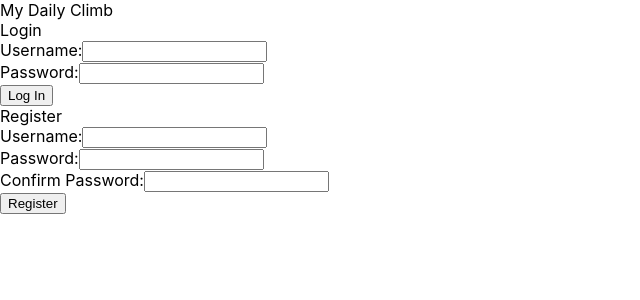
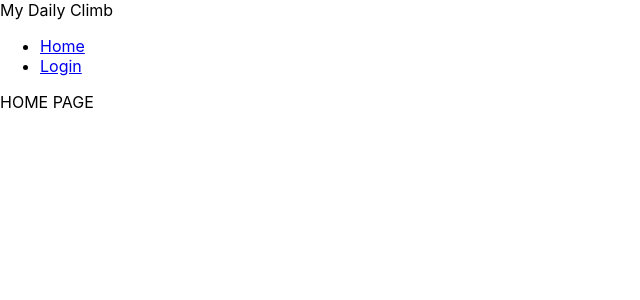
Before and after one commit to HelenHMaher/my-daily-climb, a React (Create React App) app: page / in a window 1280 px wide. Shown: the top 300 px of the page, without its empty margins (0-640 px from the left). Built offline with nearby package versions, Linux system fonts and the light colour scheme; the HTML template or start-up script is replaced by a standard one.

Commit message:
need to call to backend for authentication

```diff
--- a/src/App.js
+++ b/src/App.js
@@ -1,12 +1,36 @@
 import React from "react";
-import { BrowserRouter, Route } from "react-router-dom";
+import { BrowserRouter, Route, Switch, Link, Redirect } from "react-router-dom";
 import Login from "./views/login";
+import Profile from "./views/profile";
+import Home from "./views/home";
 
 function App() {
+  const isAuthenticated = false;
+  const name = "John";
   return (
     <BrowserRouter>
       <header>My Daily Climb</header>
-      <Route path="/" component={Login} />
+      <nav>
+        <ul>
+          <li>
+            <Link to="/">Home</Link>
+          </li>
+          <li>
+            <Link to={`/profile/${name}`}>Login</Link>
+          </li>
+        </ul>
+      </nav>
+      <Switch>
+        <Route path="/" exact component={Home} />
+        <Route path="/login" exact component={Login} />
+        {isAuthenticated ? (
+          <>
+            <Route path="/profile/:name" component={Profile} />
+          </>
+        ) : (
+          <Redirect to="/login" />
+        )}
+      </Switch>
     </BrowserRouter>
   );
 }
--- /dev/null
+++ b/src/views/home.js
@@ -0,0 +1,11 @@
+import React from "react";
+
+function Home() {
+  return (
+    <div>
+      <div>HOME PAGE</div>
+    </div>
+  );
+}
+
+export default Home;
```
